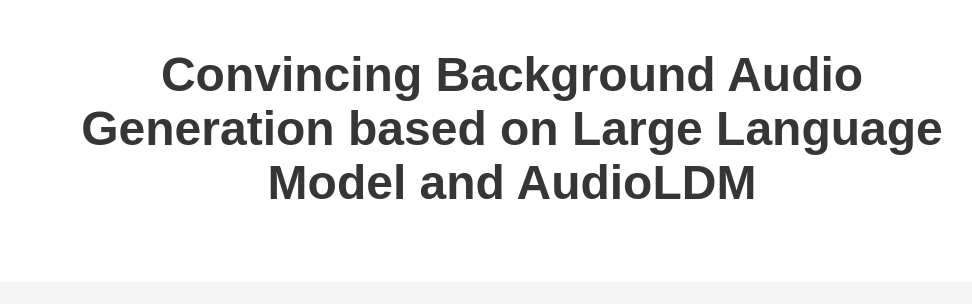
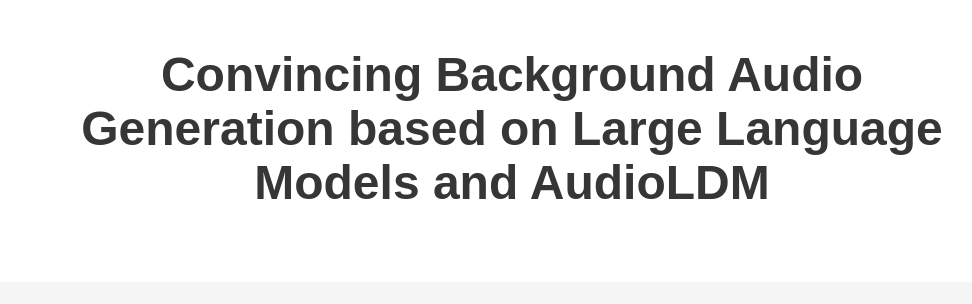
Before and after one commit to YWDDLiang/iscslp_show, a plain HTML site: page index.html in a window 1280 px wide. Shown: the top 304 px of the page, without its empty margins (128-1100 px from the left). Drawn offline with nearby package versions, Linux system fonts and the light colour scheme; some icons are missing; a web font is replaced by a local one.

Commit message:
Update index.html

```diff
--- a/index.html
+++ b/index.html
@@ -34,7 +34,7 @@
       <div class="container is-max-desktop">
         <div class="columns is-centered">
           <div class="column has-text-centered">
-            <h1 class="title is-1 publication-title">Convincing Background Audio Generation based on Large Language Model and AudioLDM</h1>
+            <h1 class="title is-1 publication-title">Convincing Background Audio Generation based on Large Language Models and AudioLDM</h1>
             <div class="is-size-5 publication-authors">
               <!-- Paper authors -->
 
```
